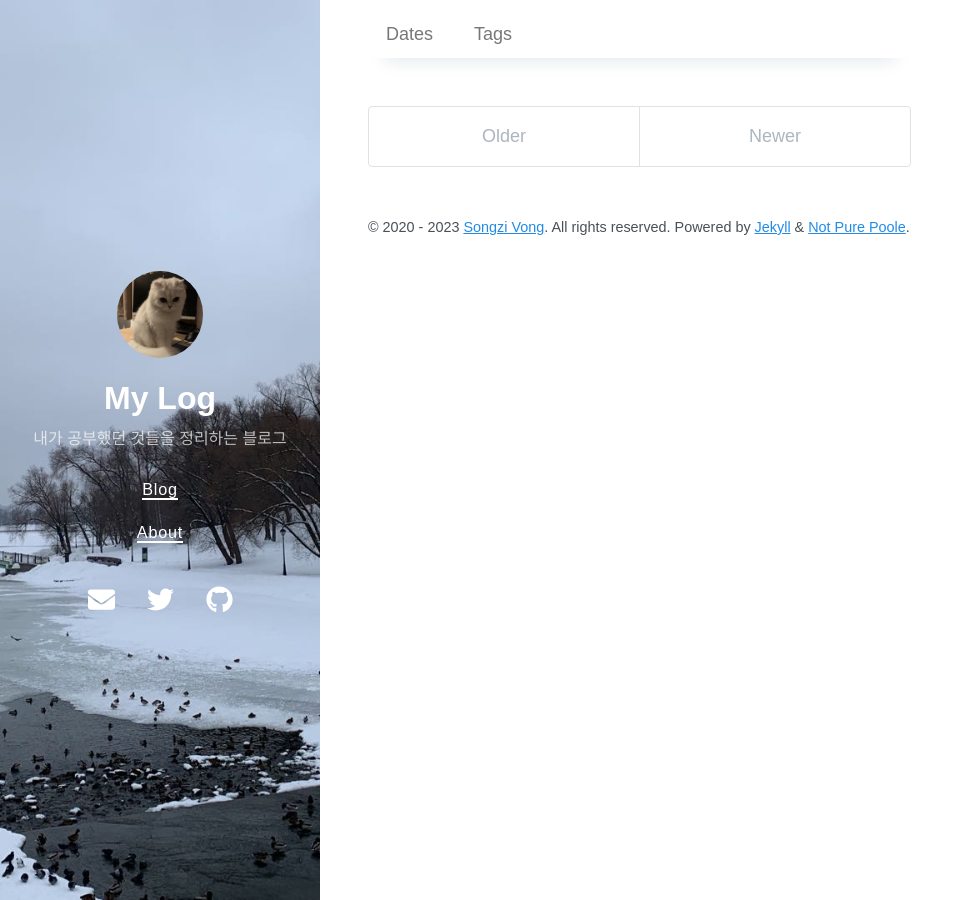
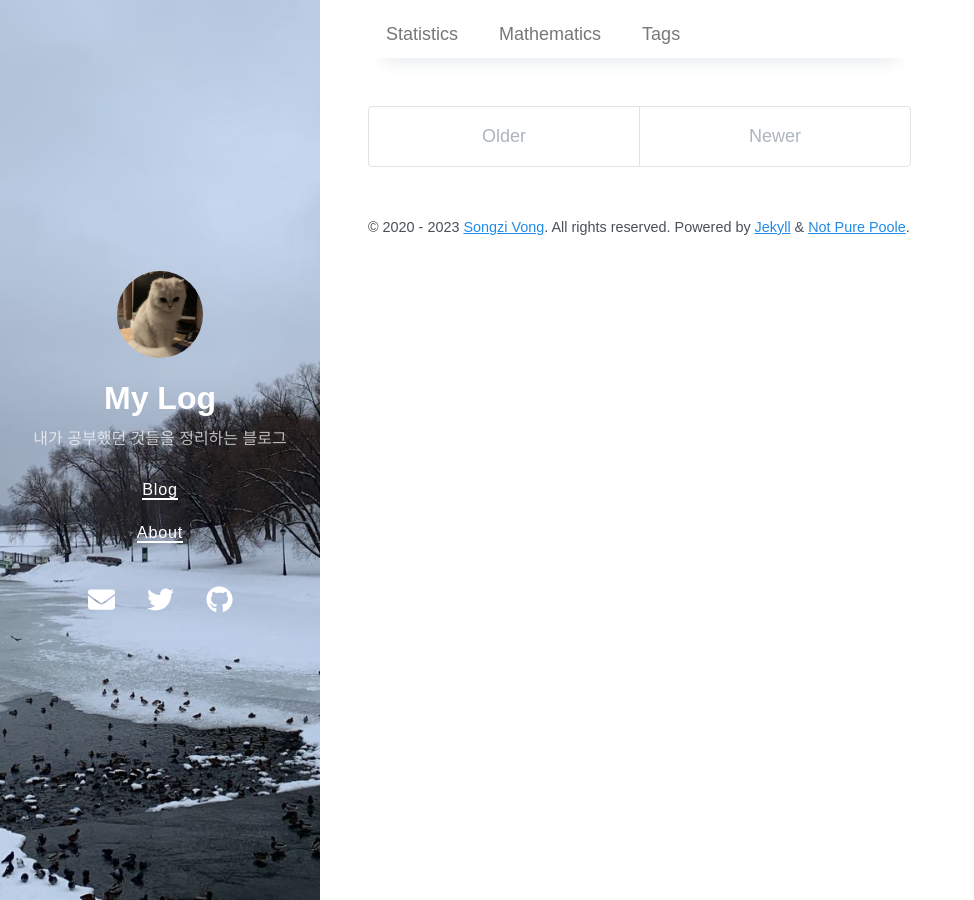
Before and after one commit to starrypark/starrypark.github.io, a Jekyll site: the page built from index.markdown, in a window 1280 px wide. Shown: the whole page, without its empty margins (0-974 px from the left). Built offline with Jekyll 4.4.1, drawn with Linux system fonts in a browser that asks for light colours; nearby versions of some CDN libraries; the list of posts is cut into pages by our own code.

Commit message:
type & title 등등 변경

```diff
--- a/_data/archive.yml
+++ b/_data/archive.yml
@@ -1,6 +1,9 @@
-- type: dates
-  title: Dates
-  url: /dates/
+- type: Statistics
+  title: Statistics
+  url: /Statistics/
+- type: Mathematics
+  title: Mathematics
+  url: /Mathematics/
 #- type: categories
 #  title: Categories
 #  url: /categories/
```
